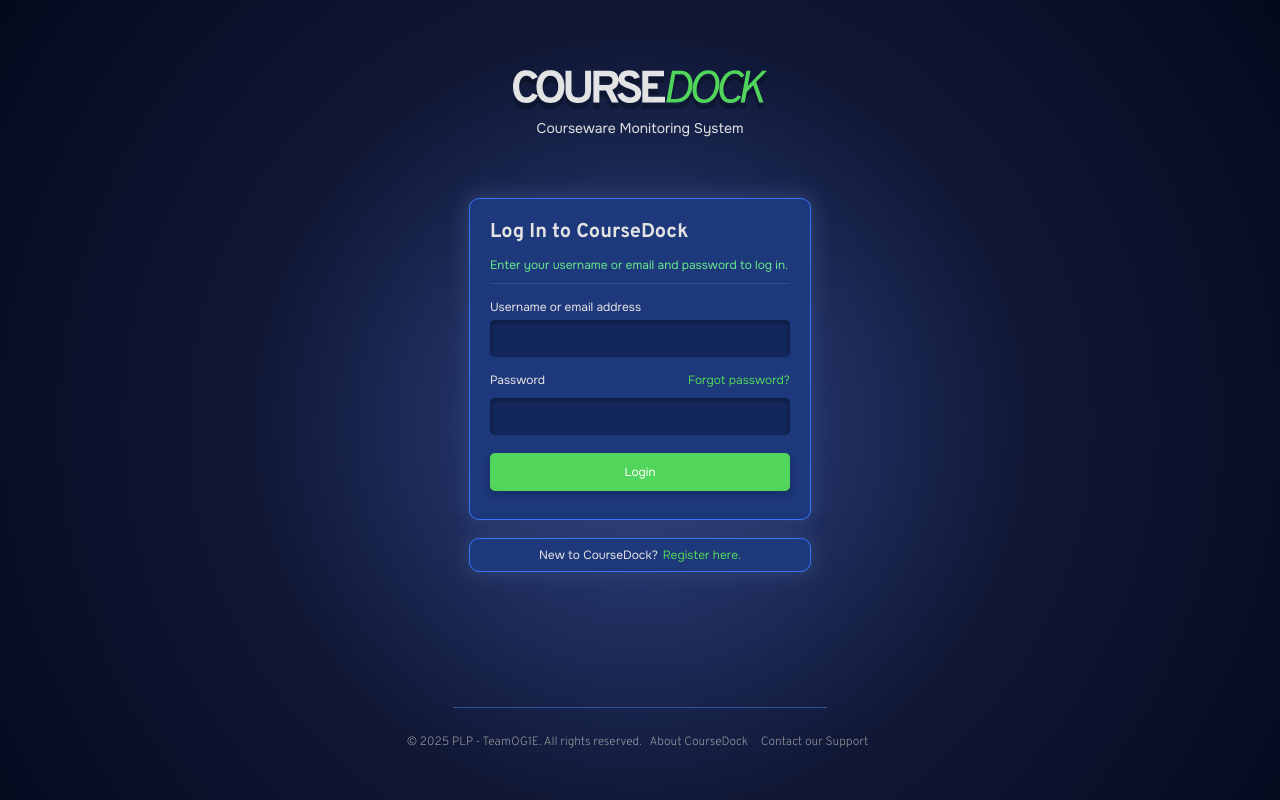
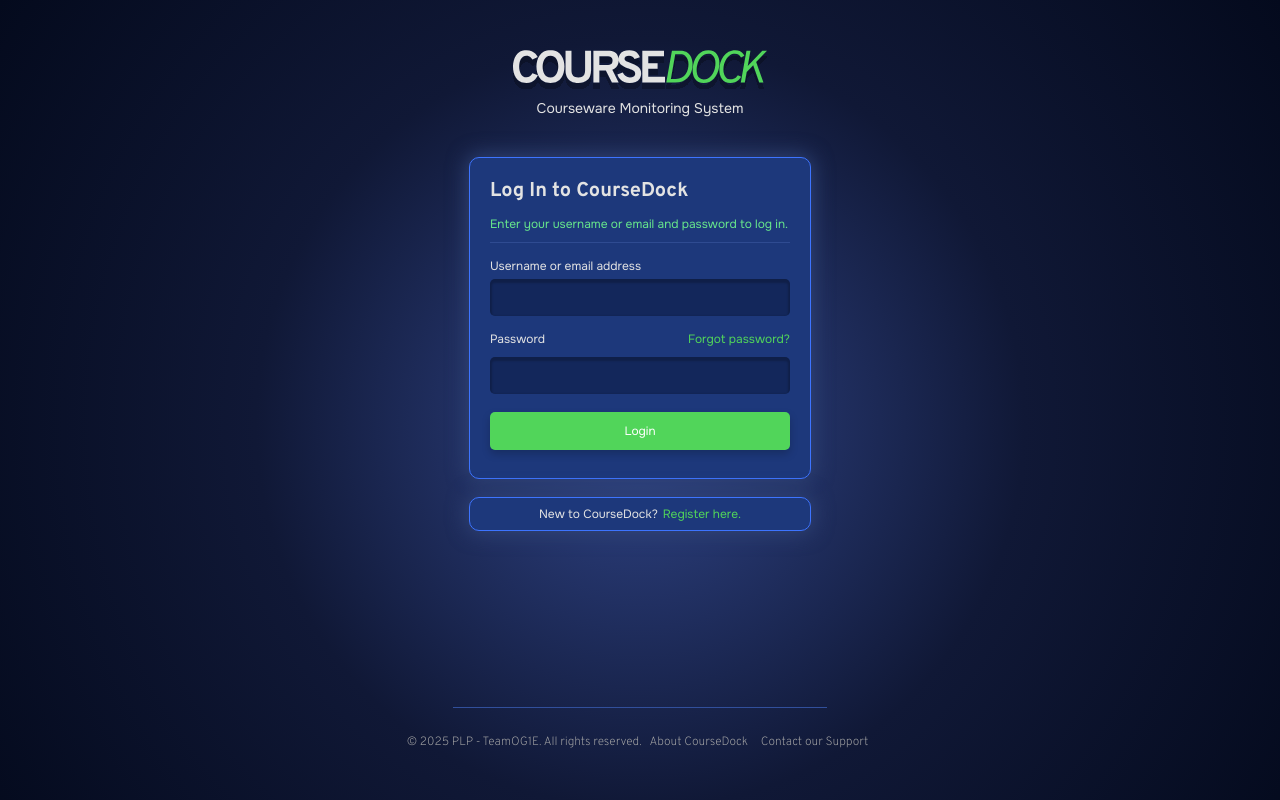
Before and after one commit to ychine/CMS, a PHP site: page /index.php in a window 1280 px wide. Run offline with PHP 8.4, Linux system fonts and the light colour scheme.

Commit message:
Inayos ulit, positioning

```diff
--- a/src/signin.php
+++ b/src/signin.php
@@ -17,14 +17,14 @@
 </head>
 <body>
 
-
+    <div class="header">
+        <img src="./img/COURSEDOCK.svg" class="fade-in">
+        <div class="cmstitle">Courseware Monitoring System</div>
+    </di>
 
      <div class="container">
 
-     <div class="header">
-        <img src="./img/COURSEDOCK.svg" class="fade-in">
-        <div class="cmstitle">Courseware Monitoring System</div>
-    </div>
+
 
             <form>
                 <div class="signinbox">
--- a/src/styles.css
+++ b/src/styles.css
@@ -26,8 +26,7 @@ body {
 
 .signintitle,
 .signinbox {
-    transform: translateY(-60px);
-    position: static;
+
     text-align: center;
     text-shadow: 0 0 3px 3px #3d9743;
 
@@ -86,7 +85,6 @@ body {
     font-weight: 400;
     font-size: clamp(12px, 0.8vw, 0.9rem);
     color: #E3E3E3;
-    margin-top: -10px;
     width: 100%;
 }
 
@@ -100,7 +98,6 @@ body {
     width: clamp(300px, 20vw, 300px);
     height: auto;
     border: 0.5px solid #3d74ff;
-
 
 }
 
@@ -299,12 +296,11 @@ body {
 
 
 .header {
-    position: fixed;
-    top: 70px;
-    left: 0;
-    right: 0;
+    margin-top: 50px;
+    position: relative;
+    width: 100%;
     text-align: center;
-    z-index: 10;
+    margin-bottom: 20px;
 }
 
 .header img {
@@ -322,13 +318,13 @@ body {
 }
 
 .container {
-
-    padding-top: 90px;
     flex: 1;
     display: flex;
     flex-direction: column;
     align-items: center;
-    justify-content: center;
+    justify-content: flex-start;
+    padding-top: 40px;
+    padding-bottom: 80px;
 }
 
 .gender-options {
```
Also changed, not shown: src/register.php (+5 -5 lines), src/resetpass.php (+5 -5 lines).
